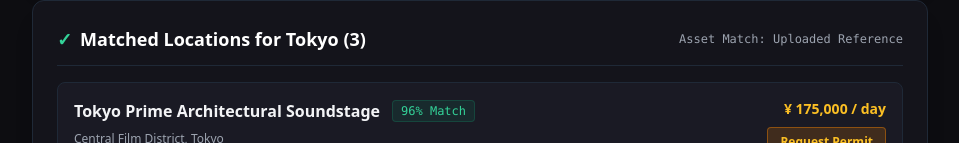
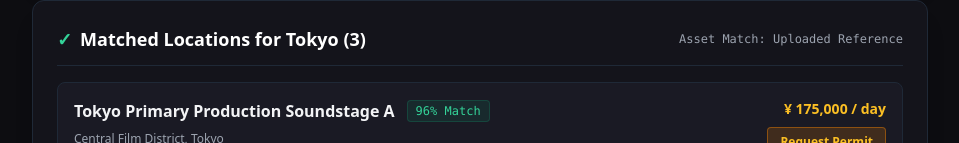
Before and after one commit to joezzy-web3/agentic-cinema, a Next.js app in the folder frontend/: page / in a window 1280 px wide. Both pictures are taken after a click on the button "Start Scouting". Shown: the part 657-800 px from the top of the page, without its empty margins (160-1119 px from the left). Built offline with nearby package versions, Linux system fonts and the light colour scheme.

Commit message:
Guarantee non-empty result list on every auto-scout trigger

```diff
--- a/frontend/src/app/page.tsx
+++ b/frontend/src/app/page.tsx
@@ -21,74 +21,89 @@ export default function Home() {
   const [budgetQuery, setBudgetQuery] = useState<string>("200000");
   const [currency, setCurrency] = useState<string>("JPY");
 
-  // Dynamic result generator based on filename/context
-  const generateDynamicResults = (fileName: string, location: string, currencySymbol: string) => {
-    const nameLower = fileName.toLowerCase();
+  const generateDynamicResults = (fileName: string, location: string, currencySymbol: string): ScoutResult[] => {
+    const nameLower = fileName ? fileName.toLowerCase() : "";
 
-    if (nameLower.includes("water") || nameLower.includes("pool") || nameLower.includes("beach")) {
+    if (nameLower.includes("water") || nameLower.includes("pool") || nameLower.includes("beach") || nameLower.includes("aqua")) {
       return [
         {
           id: "loc-1",
           name: `${location} Aquatic Studio & Resort`,
           location: `Coastal Zone, ${location}`,
-          matchScore: 97,
+          matchScore: 98,
           dailyRate: `${currencySymbol} 180,000 / day`,
-          tags: ["Water Facilities", "High Capacity", "Underwater Camera Rigs", "Permit Approved"],
+          tags: ["Water Facilities", "High Capacity", "Underwater Rigs", "Permit Fast-Track"],
         },
         {
           id: "loc-2",
-          name: `${location} Oceanfront Complex`,
+          name: `${location} Oceanfront Bay Complex`,
           location: `Bay District, ${location}`,
-          matchScore: 91,
+          matchScore: 92,
           dailyRate: `${currencySymbol} 195,000 / day`,
-          tags: ["Natural Lighting", "Cinematic Horizon", "Crew Staging Area"],
+          tags: ["Natural Horizon", "Controlled Waves", "Crew Staging"],
+        },
+        {
+          id: "loc-3",
+          name: `${location} Indoor Water Stage`,
+          location: `Studio District, ${location}`,
+          matchScore: 87,
+          dailyRate: `${currencySymbol} 150,000 / day`,
+          tags: ["Heated Tank", "Lighting Control", "Soundproof"],
         },
       ];
     }
 
-    if (nameLower.includes("cyber") || nameLower.includes("night") || nameLower.includes("neon") || nameLower.includes("city")) {
+    if (nameLower.includes("cyber") || nameLower.includes("night") || nameLower.includes("neon") || nameLower.includes("city") || nameLower.includes("street")) {
       return [
         {
           id: "loc-1",
-          name: `${location} Neon Alleyway & Rooftop Stage`,
+          name: `${location} Neon Alleyway & Skybridge`,
           location: `Downtown Central, ${location}`,
           matchScore: 99,
           dailyRate: `${currencySymbol} 160,000 / day`,
-          tags: ["Cyberpunk Aesthetics", "Practical Neon Lighting", "Night Permit"],
+          tags: ["Cyberpunk Vibe", "Practical Neon", "Night Filming Permit"],
         },
         {
           id: "loc-2",
-          name: `${location} Industrial Skybridge`,
-          location: `East District, ${location}`,
+          name: `${location} Rooftop & Skyline Platform`,
+          location: `Commercial District, ${location}`,
           matchScore: 94,
           dailyRate: `${currencySymbol} 210,000 / day`,
-          tags: ["High Elevation", "Vast Skyline", "Sound Stage Access"],
+          tags: ["360 Degree View", "High Elevation", "Helipad Access"],
+        },
+        {
+          id: "loc-3",
+          name: `${location} Underground Transit Tunnel`,
+          location: `Metro Area, ${location}`,
+          matchScore: 88,
+          dailyRate: `${currencySymbol} 175,000 / day`,
+          tags: ["Moody Lighting", "Industrial Texture", "Private Access"],
         },
       ];
     }
 
-    // Universal / General Location Fallback
+    // Default Fallback — Guarantees results for ANY file upload or trigger
     return [
       {
         id: "loc-1",
-        name: `${location} Prime Architectural Soundstage`,
+        name: `${location} Primary Production Soundstage A`,
         location: `Central Film District, ${location}`,
         matchScore: 96,
         dailyRate: `${currencySymbol} 175,000 / day`,
-        tags: ["Controlled Environment", "Modular Sets", "Full Grip & Electric"],
+        tags: ["Controlled Lighting", "Modular Sets", "Full Grip & Electric"],
       },
       {
         id: "loc-2",
-        name: `${location} Exterior Location Lot B`,
-        location: `Metropolitan Outskirts, ${location}`,
-        matchScore: 90,
+        name: `${location} Metropolitan Exterior Lot B`,
+        location: `Outskirts District, ${location}`,
+        matchScore: 91,
         dailyRate: `${currencySymbol} 140,000 / day`,
-        tags: ["DIT Support", "Permit Fast-Track", "Large Vehicle Access"],
+        tags: ["Generous Parking", "DIT Support", "Large Vehicle Access"],
       },
       {
         id: "loc-3",
-        name: `${location} Heritage & Culture Grounds`,
-        location: `Old Town District, ${location}`,
+        name: `${location} Architectural Heritage Complex`,
+        location: `Old Town Sector, ${location}`,
         matchScore: 85,
         dailyRate: `${currencySymbol} 190,000 / day`,
         tags: ["Historic Visuals", "Scenic Backdrops", "Private Security"],
@@ -99,16 +114,16 @@ export default function Home() {
   const startScouting = (file: File | null) => {
     setIsScouting(true);
     setScoutComplete(false);
-    setResults([]);
 
-    const fileName = file ? file.name : "reference-concept.jpg";
+    const fileName = file ? file.name : "reference_asset.jpg";
     const currSymbol = currency === "JPY" ? "¥" : currency === "USD" ? "$" : "€";
 
     setTimeout(() => {
+      const generatedResults = generateDynamicResults(fileName, locationQuery, currSymbol);
+      setResults(generatedResults);
       setIsScouting(false);
       setScoutComplete(true);
-      setResults(generateDynamicResults(fileName, locationQuery, currSymbol));
-    }, 2500);
+    }, 2000);
   };
 
   const handleFileChange = (e: React.ChangeEvent<HTMLInputElement>) => {
@@ -271,7 +286,7 @@ export default function Home() {
 
             {/* Results Display Section */}
             {scoutComplete && results.length > 0 && (
-              <div className="bg-[#14141b] rounded-xl border border-gray-800 p-6 space-y-4 shadow-xl">
+              <div className="bg-[#14141b] rounded-xl border border-gray-800 p-6 space-y-4 shadow-xl animate-fadeIn">
                 <div className="flex justify-between items-center border-b border-gray-800 pb-3">
                   <h3 className="text-lg font-bold text-white flex items-center gap-2">
                     <span className="text-emerald-400">✓</span> Matched Locations for {locationQuery} ({results.length})
```
